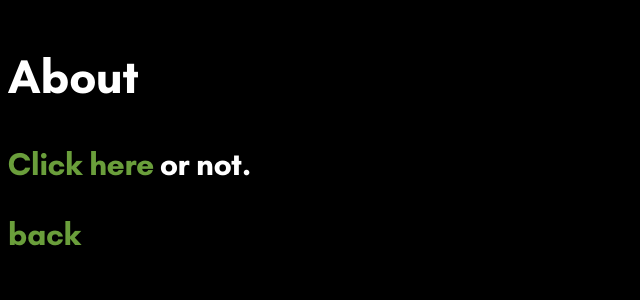
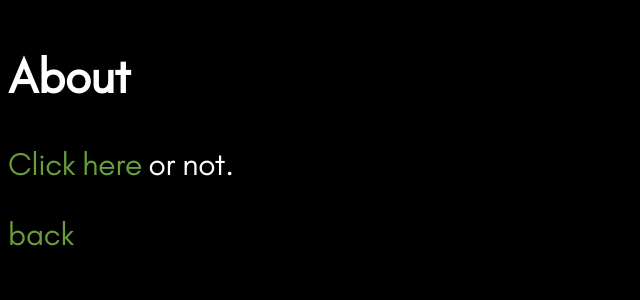
Before and after one commit to Drathal/Homepage-Svelte, a SvelteKit app: page /about in a window 1280 px wide. Shown: the top 300 px of the page, without its empty margins (0-640 px from the left). Built offline with nearby package versions, Linux system fonts and the light colour scheme.

Commit message:
change font

```diff
--- a/src/global.css
+++ b/src/global.css
@@ -1,8 +1,8 @@
 @font-face {
-	font-family: 'GlacialIndifference-Bold';
-	src: url('/fonts/GlacialIndifference-Bold.eot');
-	src: url('/fonts/GlacialIndifference-Bold.woff2') format('woff2'),
-		url('/fonts/GlacialIndifference-Bold.woff') format('woff');
+	font-family: 'GlacialIndifference-Regular';
+	src: url('/fonts/GlacialIndifference-Regular.eot');
+	src: url('/fonts/GlacialIndifference-Regular.woff2') format('woff2'),
+		url('/fonts/GlacialIndifference-Regular.woff') format('woff');
 	font-display: swap;
 }
 
@@ -19,7 +19,7 @@ body {
 	margin: 0;
 	padding: 8px;
 	box-sizing: border-box;
-	font-family: 'GlacialIndifference-Bold', -apple-system, BlinkMacSystemFont, 'Segoe UI', Roboto,
+	font-family: 'GlacialIndifference-Regular', -apple-system, BlinkMacSystemFont, 'Segoe UI', Roboto,
 		Oxygen-Sans, Ubuntu, Cantarell, 'Helvetica Neue', sans-serif;
 	font-size: 2em;
 	height: 100vh;
@@ -85,7 +85,7 @@ h3,
 h4,
 h5,
 h6 {
-	font-family: 'GlacialIndifference-Bold', sans-serif;
+	font-family: 'GlacialIndifference-Regular', sans-serif;
 }
 
 svg {
```
